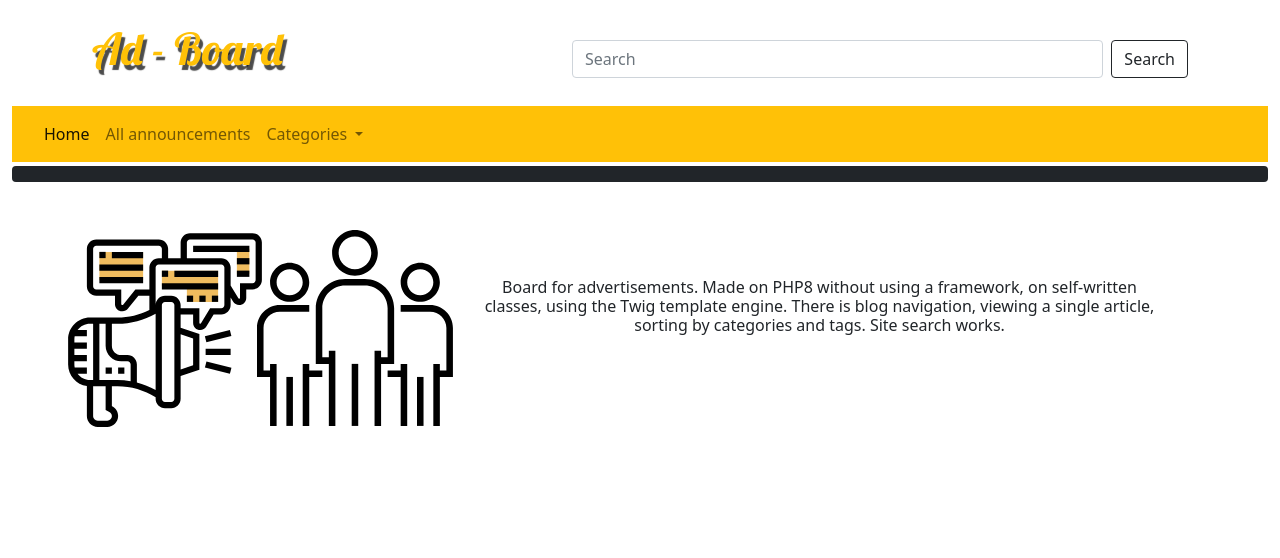
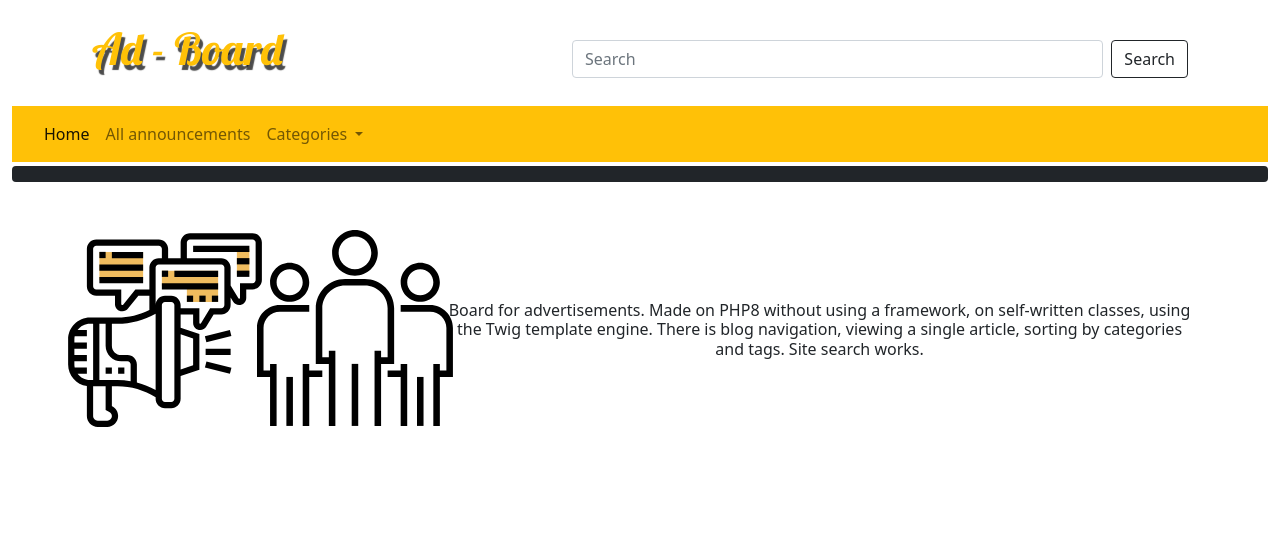
Before and after one commit to pivannikov/ad-board.site, a PHP site: template project/views/home.html.twig in a window 1280 px wide. Shown: the top 558 px of the page. Run offline with PHP 8.4, Linux system fonts and the light colour scheme; the template is opened without the code that fills it, so the values that code supplies are empty; a stand-in replaces the project's code that opens the database connection; some libraries are stand-ins or nearby versions.

Commit message:
update logo view

```diff
--- a/project/views/home.html.twig
+++ b/project/views/home.html.twig
@@ -3,10 +3,10 @@
 {% block title %}{{ title }}{% endblock %}
 
 {% block content %}
-    <div class="row">
+    <div class="row mb-5">
         <div class="order-0 col-6 col-sm-6 col-md-3 col-xl-2 img-fluid">{{ source('/images/advertisement.svg') }}</div>
         <div class="order-1 col-6 col-sm-6 col-md-3 col-xl-2 img-fluid">{{ source('/images/group.svg') }}</div>
-        <div class="order-2 col-12 col-sm-12 col-md-6 col-xl-8 p-5"><h6 class="text-center">Board for advertisements. Made on PHP8 without using a framework, on self-written classes, using the Twig template engine. There is blog navigation, viewing a single article, sorting by categories and tags. Site search works.</h6></div>
+        <div class="d-flex align-items-center order-2 col-12 col-sm-12 col-md-6 col-xl-8 pt-2"><h6 class="text-center">Board for advertisements. Made on PHP8 without using a framework, on self-written classes, using the Twig template engine. There is blog navigation, viewing a single article, sorting by categories and tags. Site search works.</h6></div>
     </div>
 
 {% for post in posts %}
```
